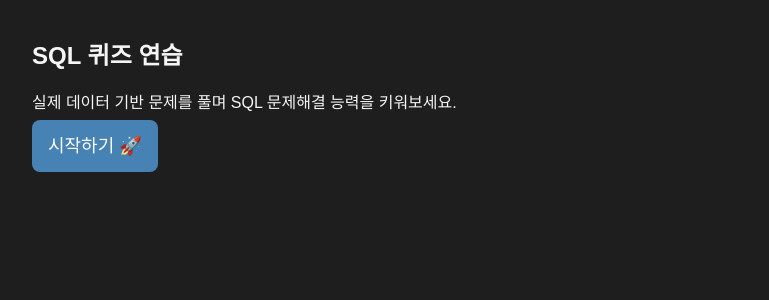
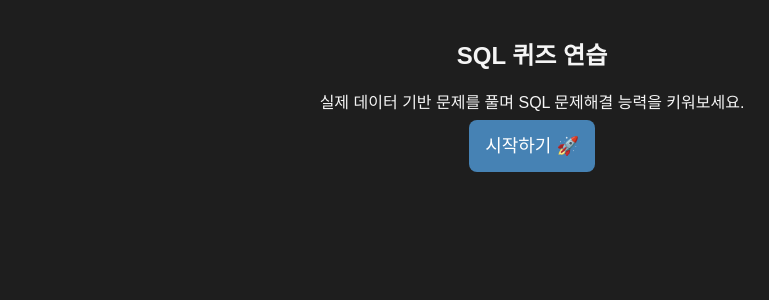
Before and after one commit to melonshoping/sql-quiz-starter, a Flask app: page / in a window 1280 px wide. Shown: the top 300 px of the page, without its empty margins (108-877 px from the left). Run offline with Flask 3, Linux system fonts and the light colour scheme.

Commit message:
Update intro.html

```diff
--- a/templates/intro.html
+++ b/templates/intro.html
@@ -7,7 +7,7 @@
     <link rel="stylesheet" href="/static/style_v2.css">
 </head>
 <body>
-    <div class="container intro-container">
+    <div class="container intro-container" style="text-align: center;">
         <h1>SQL 퀴즈 연습</h1>
         <p>실제 데이터 기반 문제를 풀며 SQL 문제해결 능력을 키워보세요.</p>
         <a href="/quiz/1" class="btn-start">시작하기 🚀</a>
```
